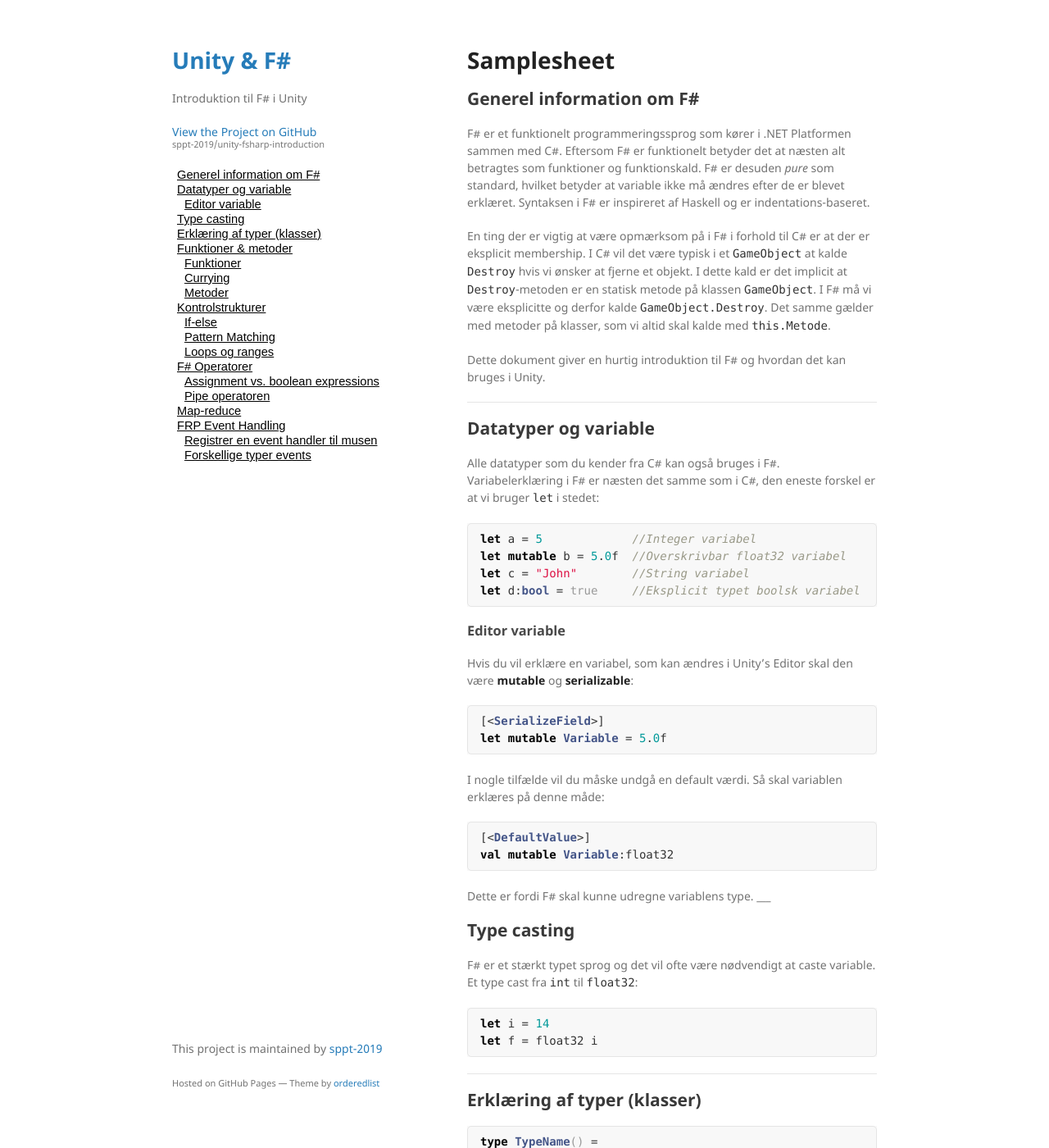
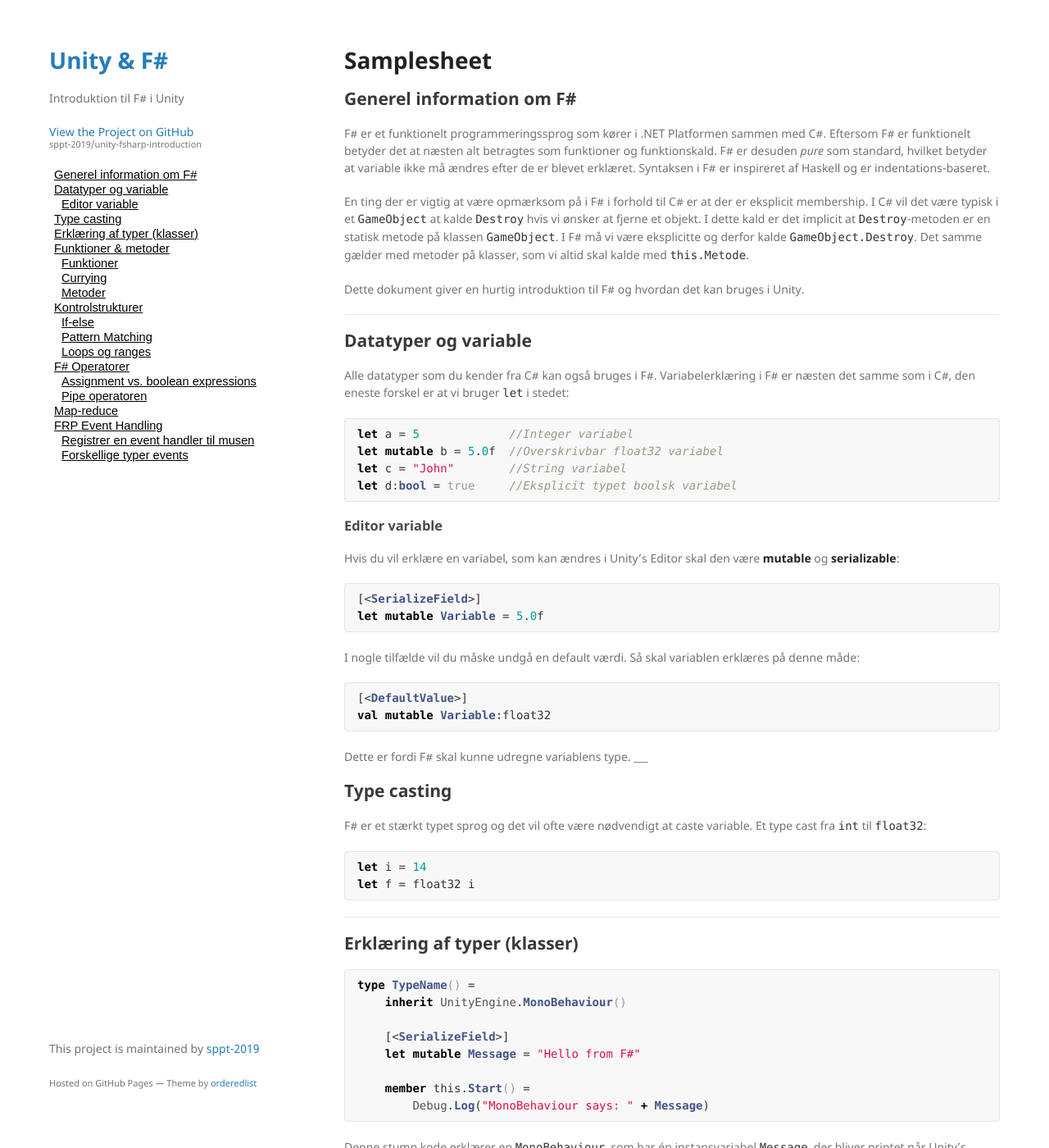
Before and after one commit to sppt-2019/unity-fsharp-introduction, a Jekyll site: the page built from README.md, in a window 1280 px wide and 1400 px high. Shown: the whole window at 82% size. Built offline with Jekyll 4.4.1, drawn with Linux system fonts in a browser that asks for light colours; our own code applies the rules of GitHub Pages for plain Markdown files; some of the changed text lies outside the part shown.

Commit message:
wider page

```diff
--- a/_sass/jekyll-theme-minimal.scss
+++ b/_sass/jekyll-theme-minimal.scss
@@ -56,7 +56,7 @@ a:hover small {
 }
 
 .wrapper {
-  width:860px;
+  width:1160px;
   margin:0 auto;
 }
 
@@ -172,7 +172,7 @@ strong {
 }
 
 section {
-  width:500px;
+  width:800px;
   float:right;
   padding-bottom:50px;
 }
```
